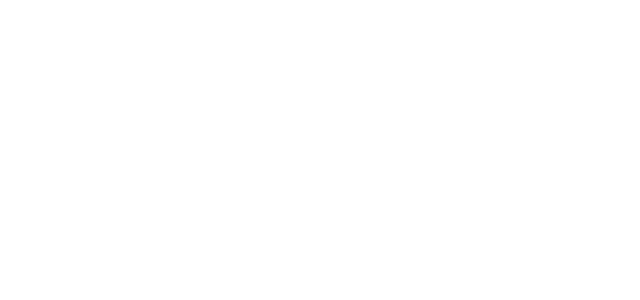
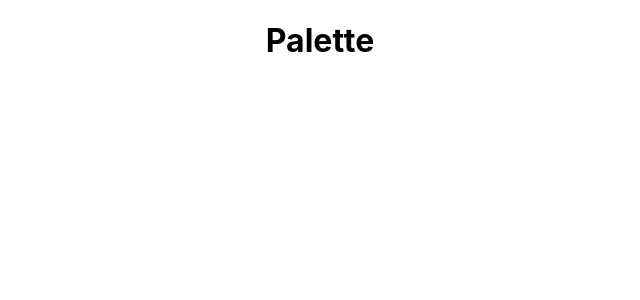
Before and after one commit to Decomplosed/colors-app, a React (Create React App) app: page / in a window 1280 px wide. Shown: the top 300 px of the page, without its empty margins (320-960 px from the left). Built offline with nearby package versions, Linux system fonts and the light colour scheme.

Commit message:
imported seedColors and Palette and render the Palette component

```diff
--- a/src/App.js
+++ b/src/App.js
@@ -1,9 +1,13 @@
 import React from 'react';
 import './App.css';
+import Palette from './Palette'
+import seedColors from './seedColors'
 
 function App() {
   return (
-    <div className="App"></div>
+    <div className="App">
+      <Palette {...seedColors[4]} />
+    </div>
   );
 }
 
```
